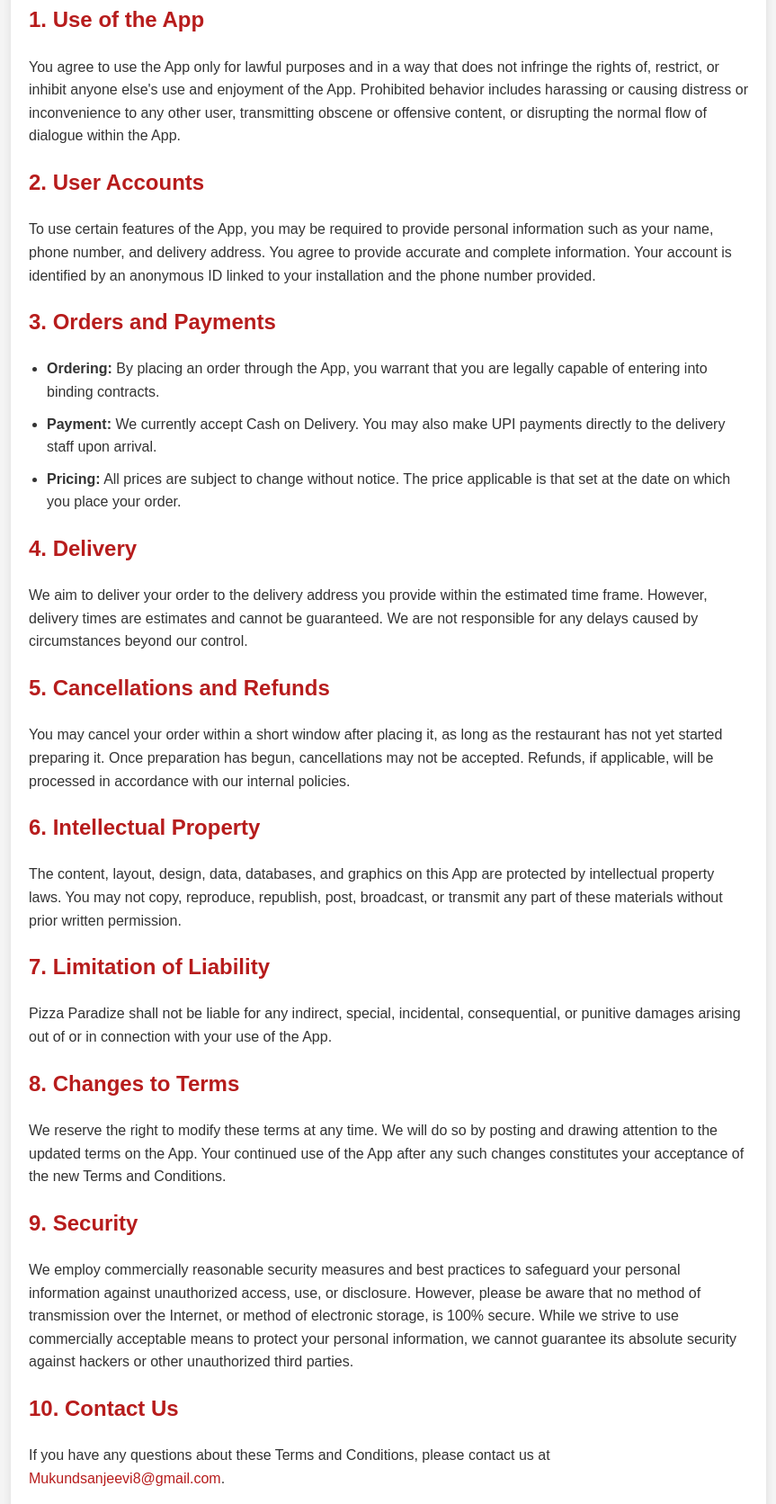
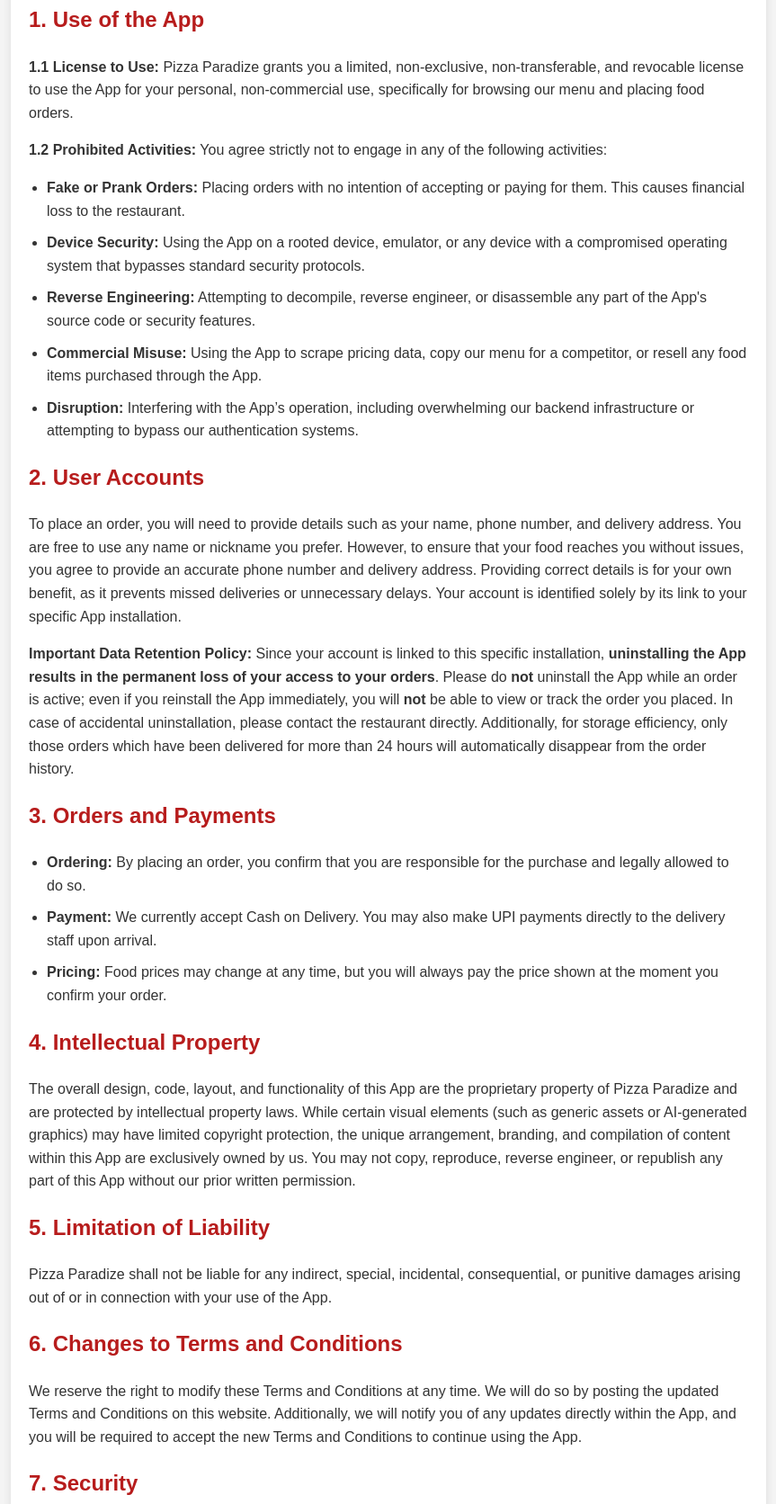
Before and after one commit to ramtechno90/Menu-app-UI, a plain HTML site: page privacy/terms.html in a window 1280 px wide. Shown: the part 281-1953 px from the top of the page at 90% size, without its empty margins (208-1071 px from the left). Drawn offline with Linux system fonts and the light colour scheme.

Commit message:
Update terms and conditions in terms.html

```diff
--- a/privacy/terms.html
+++ b/privacy/terms.html
@@ -14,55 +14,55 @@
 
         <div class="section">
             <h2>1. Use of the App</h2>
-            <p>You agree to use the App only for lawful purposes and in a way that does not infringe the rights of, restrict, or inhibit anyone else's use and enjoyment of the App. Prohibited behavior includes harassing or causing distress or inconvenience to any other user, transmitting obscene or offensive content, or disrupting the normal flow of dialogue within the App.</p>
+            <p><strong>1.1 License to Use:</strong> Pizza Paradize grants you a limited, non-exclusive, non-transferable, and revocable license to use the App for your personal, non-commercial use, specifically for browsing our menu and placing food orders.</p>
+
+            <p><strong>1.2 Prohibited Activities:</strong> You agree strictly not to engage in any of the following activities:</p>
+            <ul>
+                <li><strong>Fake or Prank Orders:</strong> Placing orders with no intention of accepting or paying for them. This causes financial loss to the restaurant.</li>
+                <li><strong>Device Security:</strong> Using the App on a rooted device, emulator, or any device with a compromised operating system that bypasses standard security protocols.</li>
+                <li><strong>Reverse Engineering:</strong> Attempting to decompile, reverse engineer, or disassemble any part of the App's source code or security features.</li>
+                <li><strong>Commercial Misuse:</strong> Using the App to scrape pricing data, copy our menu for a competitor, or resell any food items purchased through the App.</li>
+                <li><strong>Disruption:</strong> Interfering with the App’s operation, including overwhelming our backend infrastructure or attempting to bypass our authentication systems.</li>
+            </ul>
         </div>
 
         <div class="section">
             <h2>2. User Accounts</h2>
-            <p>To use certain features of the App, you may be required to provide personal information such as your name, phone number, and delivery address. You agree to provide accurate and complete information. Your account is identified by an anonymous ID linked to your installation and the phone number provided.</p>
+            <p>To place an order, you will need to provide details such as your name, phone number, and delivery address. You are free to use any name or nickname you prefer. However, to ensure that your food reaches you without issues, you agree to provide an accurate phone number and delivery address. Providing correct details is for your own benefit, as it prevents missed deliveries or unnecessary delays. Your account is identified solely by its link to your specific App installation.</p>
+            <p><strong>Important Data Retention Policy:</strong> Since your account is linked to this specific installation, <strong>uninstalling the App results in the permanent loss of your access to your orders</strong>. Please do <strong>not</strong> uninstall the App while an order is active; even if you reinstall the App immediately, you will <strong>not</strong> be able to view or track the order you placed. In case of accidental uninstallation, please contact the restaurant directly. Additionally, for storage efficiency, only those orders which have been delivered for more than 24 hours will automatically disappear from the order history.</p>
         </div>
 
         <div class="section">
             <h2>3. Orders and Payments</h2>
             <ul>
-                <li><strong>Ordering:</strong> By placing an order through the App, you warrant that you are legally capable of entering into binding contracts.</li>
+                <li><strong>Ordering:</strong> By placing an order, you confirm that you are responsible for the purchase and legally allowed to do so.</li>
                 <li><strong>Payment:</strong> We currently accept Cash on Delivery. You may also make UPI payments directly to the delivery staff upon arrival.</li>
-                <li><strong>Pricing:</strong> All prices are subject to change without notice. The price applicable is that set at the date on which you place your order.</li>
+                <li><strong>Pricing:</strong> Food prices may change at any time, but you will always pay the price shown at the moment you confirm your order.</li>
             </ul>
         </div>
 
         <div class="section">
-            <h2>4. Delivery</h2>
-            <p>We aim to deliver your order to the delivery address you provide within the estimated time frame. However, delivery times are estimates and cannot be guaranteed. We are not responsible for any delays caused by circumstances beyond our control.</p>
+            <h2>4. Intellectual Property</h2>
+            <p>The overall design, code, layout, and functionality of this App are the proprietary property of Pizza Paradize and are protected by intellectual property laws. While certain visual elements (such as generic assets or AI-generated graphics) may have limited copyright protection, the unique arrangement, branding, and compilation of content within this App are exclusively owned by us. You may not copy, reproduce, reverse engineer, or republish any part of this App without our prior written permission.</p>
         </div>
 
         <div class="section">
-            <h2>5. Cancellations and Refunds</h2>
-            <p>You may cancel your order within a short window after placing it, as long as the restaurant has not yet started preparing it. Once preparation has begun, cancellations may not be accepted. Refunds, if applicable, will be processed in accordance with our internal policies.</p>
-        </div>
-
-        <div class="section">
-            <h2>6. Intellectual Property</h2>
-            <p>The content, layout, design, data, databases, and graphics on this App are protected by intellectual property laws. You may not copy, reproduce, republish, post, broadcast, or transmit any part of these materials without prior written permission.</p>
-        </div>
-
-        <div class="section">
-            <h2>7. Limitation of Liability</h2>
+            <h2>5. Limitation of Liability</h2>
             <p>Pizza Paradize shall not be liable for any indirect, special, incidental, consequential, or punitive damages arising out of or in connection with your use of the App.</p>
         </div>
 
         <div class="section">
-            <h2>8. Changes to Terms</h2>
-            <p>We reserve the right to modify these terms at any time. We will do so by posting and drawing attention to the updated terms on the App. Your continued use of the App after any such changes constitutes your acceptance of the new Terms and Conditions.</p>
+            <h2>6. Changes to Terms and Conditions</h2>
+            <p>We reserve the right to modify these Terms and Conditions at any time. We will do so by posting the updated Terms and Conditions on this website. Additionally, we will notify you of any updates directly within the App, and you will be required to accept the new Terms and Conditions to continue using the App.</p>
         </div>
 
         <div class="section">
-            <h2>9. Security</h2>
-            <p>We employ commercially reasonable security measures and best practices to safeguard your personal information against unauthorized access, use, or disclosure. However, please be aware that no method of transmission over the Internet, or method of electronic storage, is 100% secure. While we strive to use commercially acceptable means to protect your personal information, we cannot guarantee its absolute security against hackers or other unauthorized third parties.</p>
+            <h2>7. Security</h2>
+            <p>We employ custom logic and custom security measures designed to fit the specific functional requirements of this App. We have implemented these measures to the best of our knowledge and effort to safeguard the App and your data against hackers, unauthorized access, and similar malicious activities. However, please be aware that no application is entirely immune to risks. We cannot guarantee that the App is hack-proof, especially if your mobile device itself is compromised, rooted, or infected with malware. By using this App, you acknowledge that the software is provided "as-is" and while we strive to protect your personal information, we cannot guarantee its absolute security against hackers, reverse engineering, or unauthorized third-party access.</p>
         </div>
 
         <div class="section">
-            <h2>10. Contact Us</h2>
+            <h2>8. Contact Us</h2>
             <p>If you have any questions about these Terms and Conditions, please contact us at <a href="mailto:Mukundsanjeevi8@gmail.com">Mukundsanjeevi8@gmail.com</a>.</p>
         </div>
 
@@ -71,7 +71,7 @@
                 <a href="privacy.html">Privacy Policy</a> |
                 <a href="data_deletion.html">Data Deletion</a>
             </p>
-            <p>&copy; 2024 Pizza Paradize. All rights reserved.</p>
+            <p>&copy; 2025 Pizza Paradize. All rights reserved.</p>
         </div>
     </div>
 </body>
```
